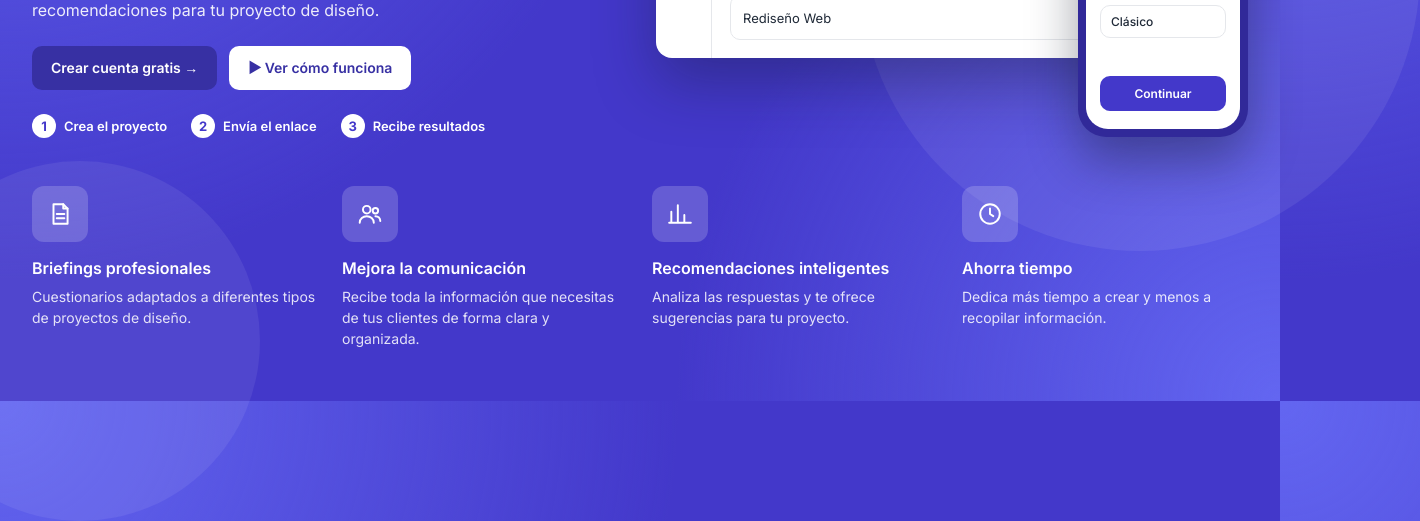
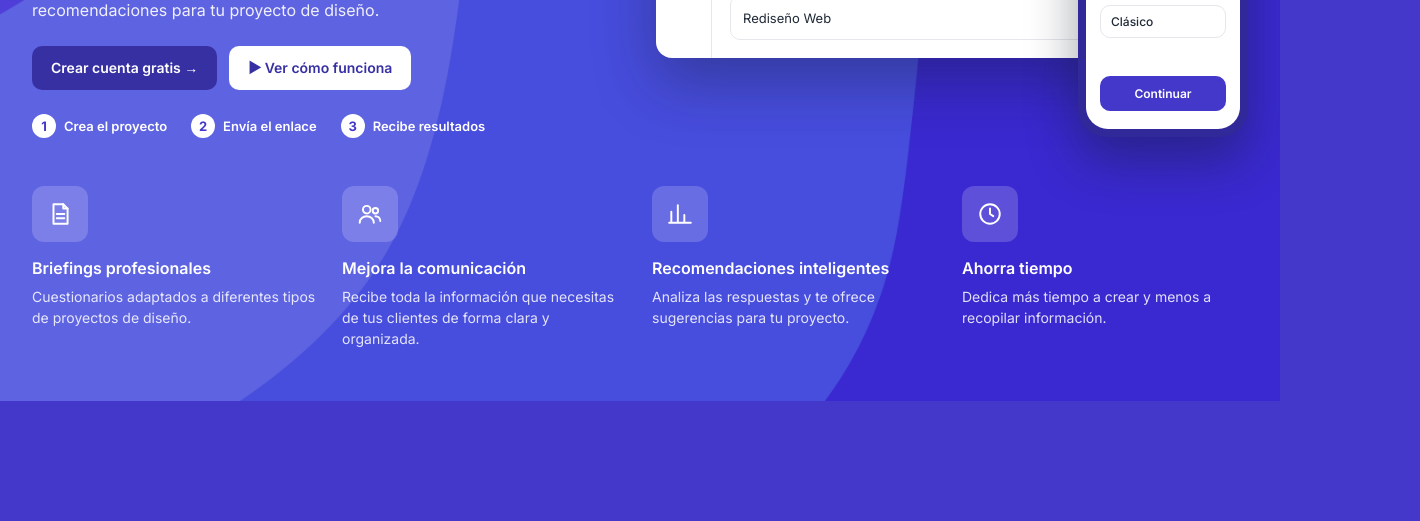
Before and after one commit to andreitarichter1984-ux/proyecto-intermodular-rogo, a plain HTML site: page frontend/index.html in a window 1280 px wide. Shown: the part 399-920 px from the top of the page, 1420 px wide, since content can reach past the window. After the commit the page ends 800 px from the top, so only its background shows below. Drawn offline with Linux system fonts and the light colour scheme.

Commit message:
Fondos de la landing y del login exportados de Figma

```diff
--- a/frontend/css/styles.css
+++ b/frontend/css/styles.css
@@ -1163,4 +1163,27 @@ h3 {
     .hero-visual {
         min-height: 360px;
     }
+
+    .register-art {
+        display: none;
+    }
 }
+
+/* Fondo del panel del login (exportado del Figma) */
+.login-promo {
+    background:
+        url("../img/fondo-login.png") right center / cover no-repeat,
+        var(--primary);
+}
+
+/* Fondo de la landing (exportado del Figma) */
+.landing-page {
+    background:
+        url("../img/fondo-landing.png") center / cover no-repeat,
+        var(--primary);
+}
+
+.landing-page::before,
+.landing-page::after {
+    display: none;
+}
```
Also changed, not shown: frontend/img/fondo-landing.png (added), frontend/img/fondo-login.png (added).
